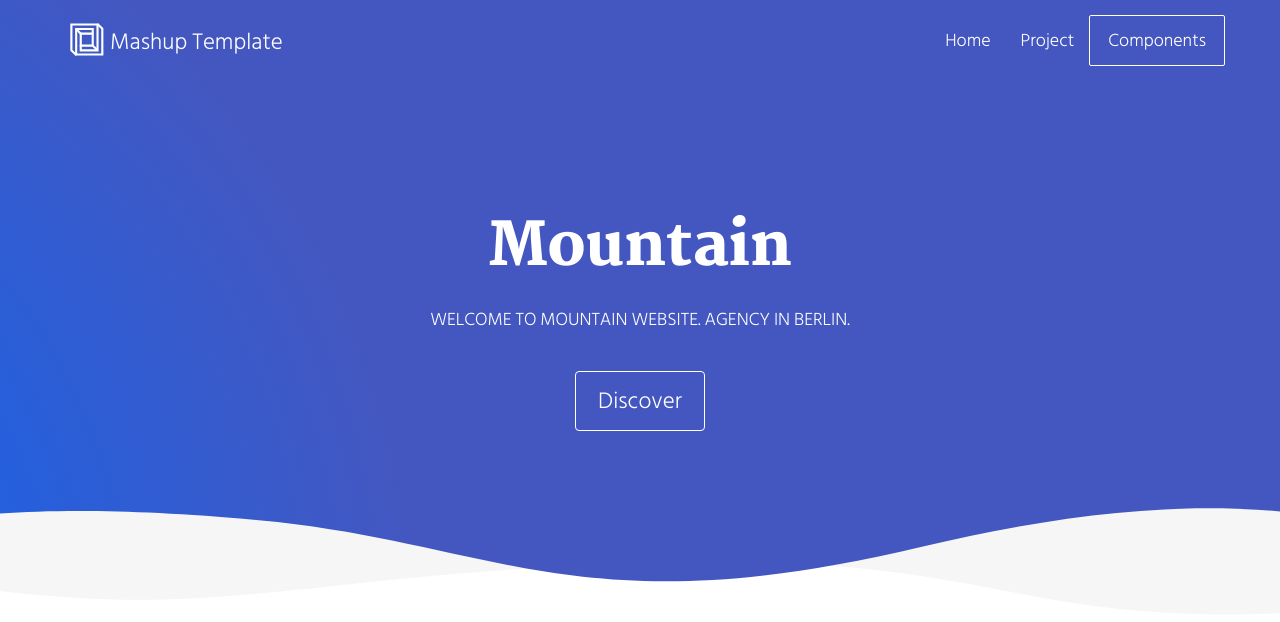
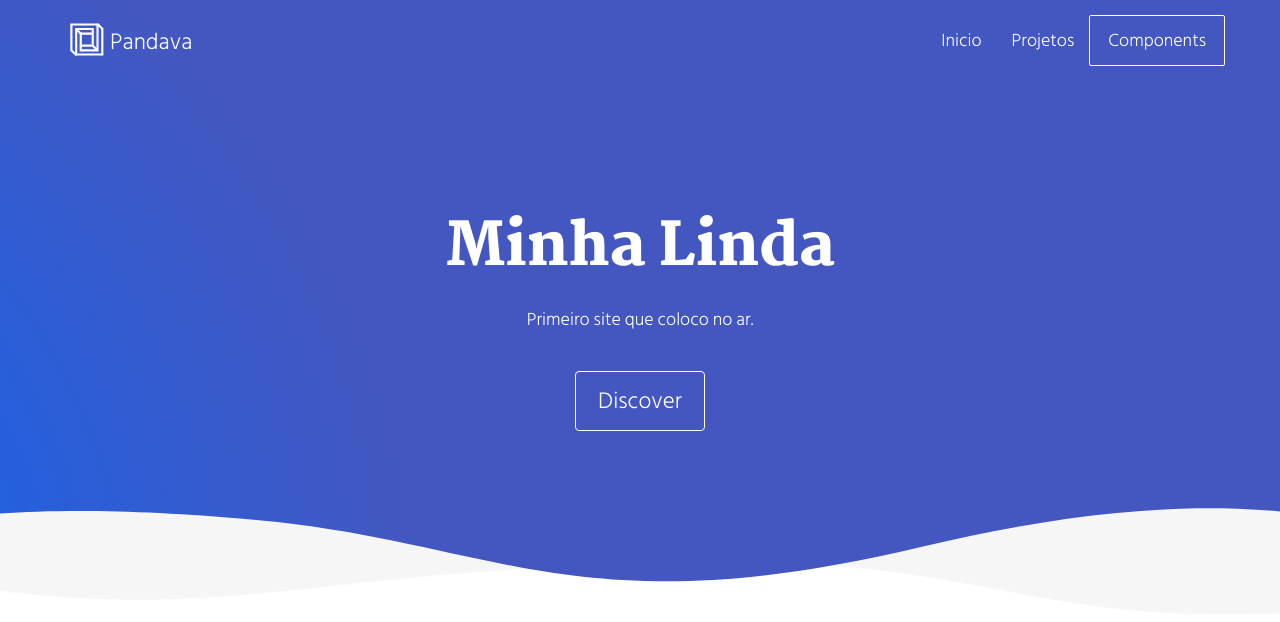
Before and after one commit to RufusTheCoder/NovoRepositorio, a Flask app: page / in a window 1280 px wide. Shown: the top 622 px of the page. Run offline with Flask 2, Linux system fonts and the light colour scheme; some libraries are stand-ins or nearby versions.

Commit message:
Update index_new.html

```diff
--- a/templates/index_new.html
+++ b/templates/index_new.html
@@ -36,14 +36,14 @@
         </button>
         <a class="navbar-brand" href="/" title="">
           <img src="./static/assets/images/mashup-icon.svg" class="navbar-logo-img" alt="">
-          Mashup Template
+          Pandava
         </a>
       </div>
 
       <div class="collapse navbar-collapse" id="navbar-collapse">
         <ul class="nav navbar-nav navbar-right">
-          <li><a href="/" title="">Home</a></li>
-          <li><a href="project.html" title="">Project</a></li>
+          <li><a href="/" title="">Inicio</a></li>
+          <li><a href="project.html" title="">Projetos</a></li>
           <li>
             <p>
               <a href="components.html" class="btn btn-default navbar-btn" title="">Components</a>
@@ -61,8 +61,8 @@
     <div class="container">
       <div class="row">
         <div class="col-xs-12">
-          <h1>Mountain</h1>
-          <p>WELCOME TO MOUNTAIN WEBSITE. AGENCY IN BERLIN.</p>
+          <h1>Minha Linda</h1>
+          <p>Primeiro site que coloco no ar.</p>
           <br>
           <a href="project.html" class="btn btn-default btn-lg" title="">Discover</a>
         </div>
```
